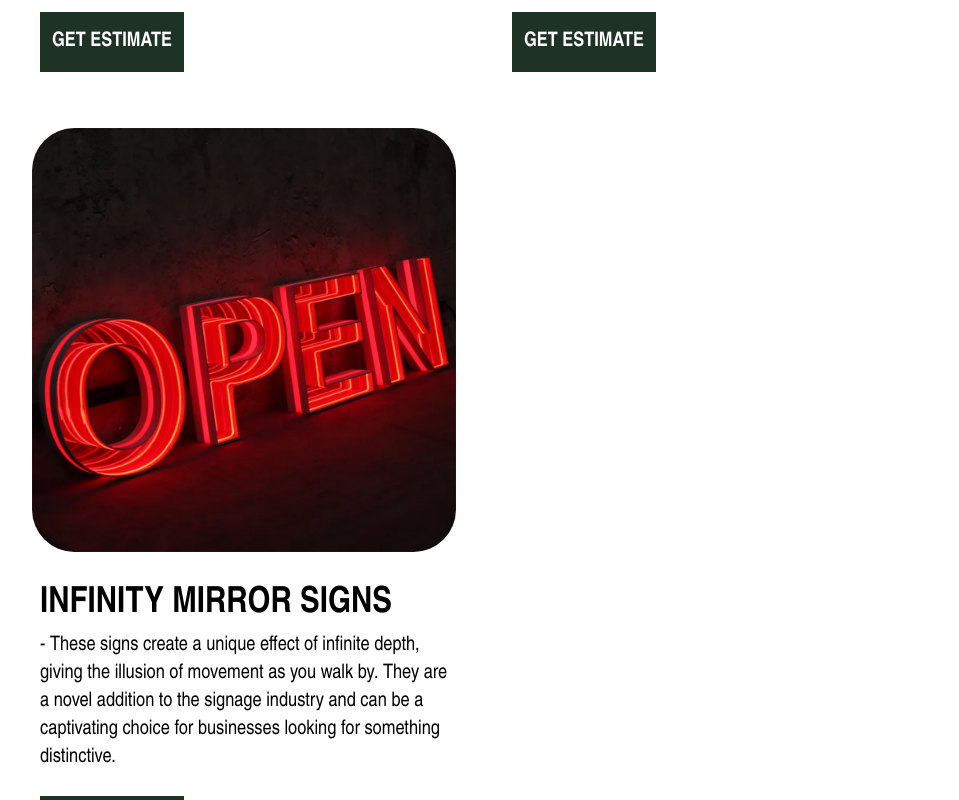
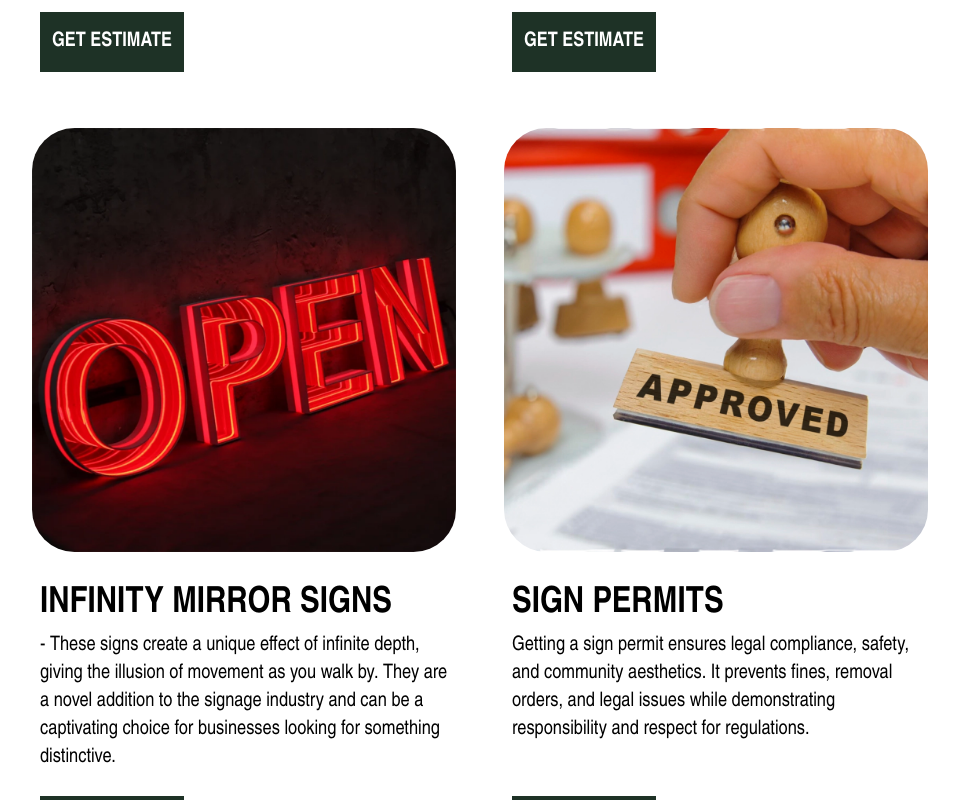
Before and after one commit to vverchonov/luxury-signs, a Next.js app: page / in a window 1280 px wide. Shown: the part 5900-6700 px from the top of the page, without its empty margins (160-1119 px from the left). Built offline with nearby package versions, Linux system fonts and the light colour scheme.

Commit message:
sign permits

```diff
--- a/app/components/blocks/we-offer/we-offer-block.tsx
+++ b/app/components/blocks/we-offer/we-offer-block.tsx
@@ -136,6 +136,14 @@ export const WeOfferBlock = () => {
                 }
                 image={"./we-offer/11.webp"}
               />
+              <WeOfferItem
+                imgAlt={"Sign Permits"}
+                name={"Sign Permits"}
+                text={
+                  "Getting a sign permit ensures legal compliance, safety, and community aesthetics. It prevents fines, removal orders, and legal issues while demonstrating responsibility and respect for regulations."
+                }
+                image={"./we-offer/14.webp"}
+              />
             </>
           ) : (
             <></>
```
Also changed, not shown: public/we-offer/14.webp (added).
